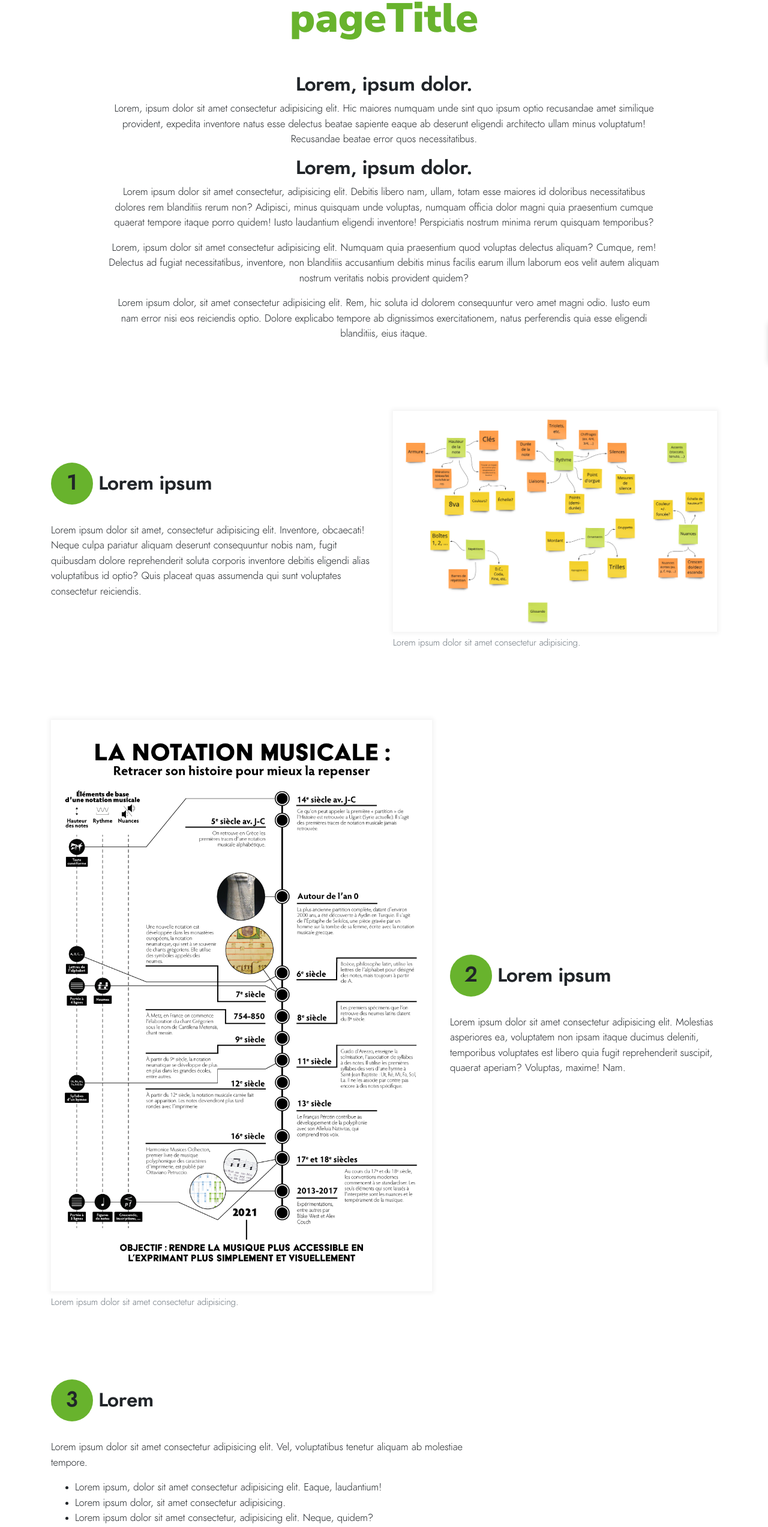
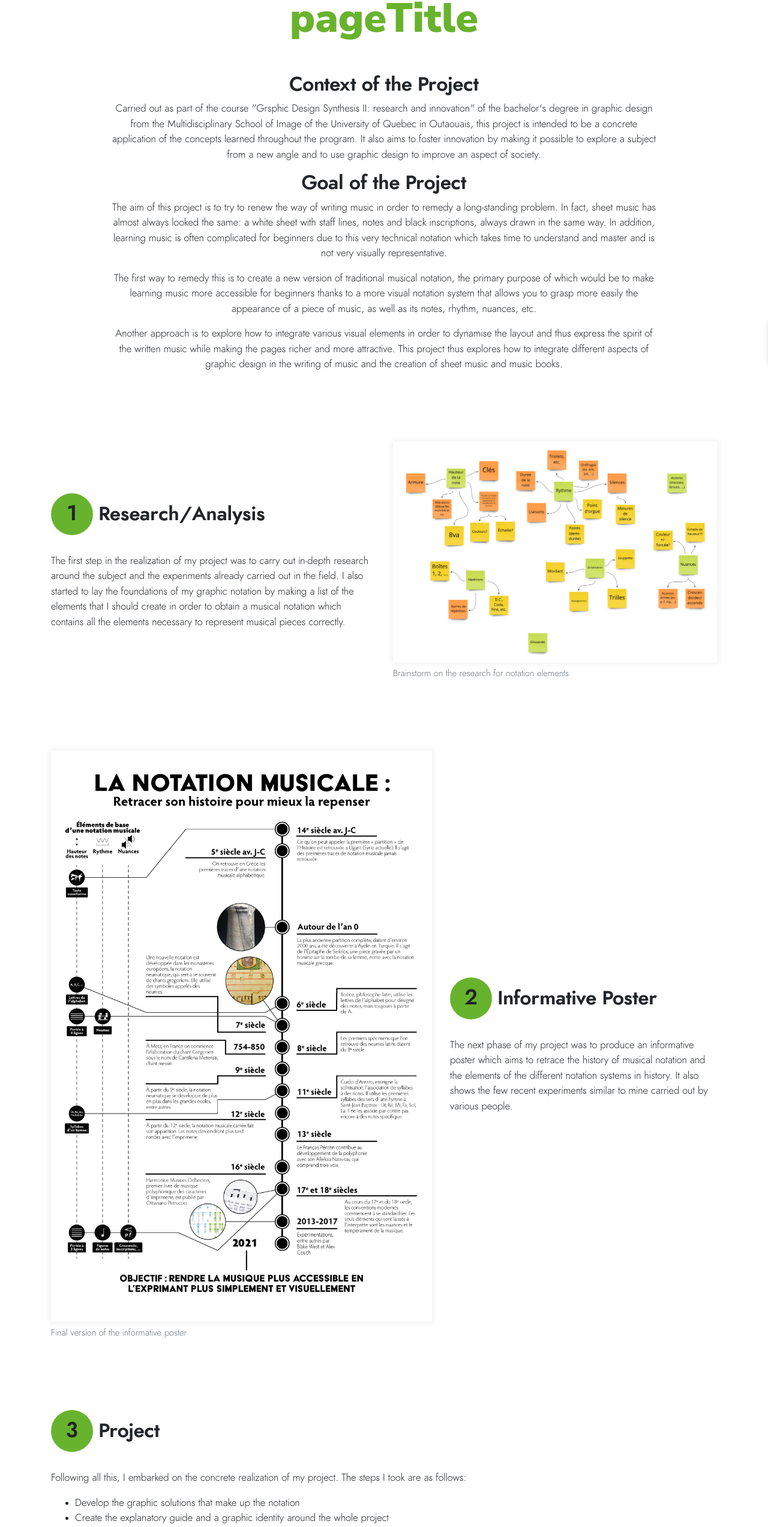
Before and after one commit to benoitlord/portfolio_nuxt, a Nuxt app: page /synthese in a window 1280 px wide. Shown: the part 147-2692 px from the top of the page at 60% size. Built offline with nearby package versions, Linux system fonts and the light colour scheme; a web font is replaced by a local one.

Commit message:
Added the EN content on the synthèses page

```diff
--- a/pages/synthese.vue
+++ b/pages/synthese.vue
@@ -8,12 +8,12 @@
     <b-row align-h="center">
       <b-col cols="12" md="10" class="text-center">
         <div v-if="$i18n.locale === 'en'">
-          <h2>Lorem, ipsum dolor.</h2>
-          <p>Lorem, ipsum dolor sit amet consectetur adipisicing elit. Hic maiores numquam unde sint quo ipsum optio recusandae amet similique provident, expedita inventore natus esse delectus beatae sapiente eaque ab deserunt eligendi architecto ullam minus voluptatum! Recusandae beatae error quos necessitatibus.</p>
-          <h2>Lorem, ipsum dolor.</h2>
-          <p>Lorem ipsum dolor sit amet consectetur, adipisicing elit. Debitis libero nam, ullam, totam esse maiores id doloribus necessitatibus dolores rem blanditiis rerum non? Adipisci, minus quisquam unde voluptas, numquam officia dolor magni quia praesentium cumque quaerat tempore itaque porro quidem! Iusto laudantium eligendi inventore! Perspiciatis nostrum minima rerum quisquam temporibus?</p>
-          <p>Lorem, ipsum dolor sit amet consectetur adipisicing elit. Numquam quia praesentium quod voluptas delectus aliquam? Cumque, rem! Delectus ad fugiat necessitatibus, inventore, non blanditiis accusantium debitis minus facilis earum illum laborum eos velit autem aliquam nostrum veritatis nobis provident quidem?</p>
-          <p>Lorem ipsum dolor, sit amet consectetur adipisicing elit. Rem, hic soluta id dolorem consequuntur vero amet magni odio. Iusto eum nam error nisi eos reiciendis optio. Dolore explicabo tempore ab dignissimos exercitationem, natus perferendis quia esse eligendi blanditiis, eius itaque.</p>
+          <h2>Context of the Project</h2>
+          <p>Carried out as part of the course "Grsphic Design Synthesis II: research and innovation" of the bachelor's degree in graphic design from the Multidisciplinary School of Image of the University of Quebec in Outaouais, this project is intended to be a concrete application of the concepts learned throughout the program. It also aims to foster innovation by making it possible to explore a subject from a new angle and to use graphic design to improve an aspect of society.</p>
+          <h2>Goal of the Project</h2>
+          <p>The aim of this project is to try to renew the way of writing music in order to remedy a long-standing problem. In fact, sheet music has almost always looked the same: a white sheet with staff lines, notes and black inscriptions, always drawn in the same way. In addition, learning music is often complicated for beginners due to this very technical notation which takes time to understand and master and is not very visually representative.</p>
+          <p>The first way to remedy this is to create a new version of traditional musical notation, the primary purpose of which would be to make learning music more accessible for beginners thanks to a more visual notation system that allows you to grasp more easily the appearance of a piece of music, as well as its notes, rhythm, nuances, etc.</p>
+          <p>Another approach is to explore how to integrate various visual elements in order to dynamise the layout and thus express the spirit of the written music while making the pages richer and more attractive. This project thus explores how to integrate different aspects of graphic design in the writing of music and the creation of sheet music and music books.</p>
         </div>
         <div v-if="$i18n.locale === 'fr'">
           <h2>Contexte du projet</h2>
@@ -28,8 +28,8 @@
     <b-row align-v="center" style="margin-top: 100px; margin-bottom: 100px;">
       <b-col cols="12" md="7" lg="6">
         <div v-if="$i18n.locale === 'en'">
-          <h2 style="margin-bottom: 30px;" class="number-title"><span class="number">1</span> Lorem ipsum</h2>
-          <p>Lorem ipsum dolor sit amet, consectetur adipisicing elit. Inventore, obcaecati! Neque culpa pariatur aliquam deserunt consequuntur nobis nam, fugit quibusdam dolore reprehenderit soluta corporis inventore debitis eligendi alias voluptatibus id optio? Quis placeat quas assumenda qui sunt voluptates consectetur reiciendis.</p>
+          <h2 style="margin-bottom: 30px;" class="number-title"><span class="number">1</span> Research/Analysis</h2>
+          <p>The first step in the realization of my project was to carry out in-depth research around the subject and the experiments already carried out in the field. I also started to lay the foundations of my graphic notation by making a list of the elements that I should create in order to obtain a musical notation which contains all the elements necessary to represent musical pieces correctly.</p>
         </div>
         <div  v-if="$i18n.locale === 'fr'">
           <h2 style="margin-bottom: 30px;" class="number-title"><span class="number">1</span> Recherche/Analyse</h2>
@@ -39,15 +39,15 @@
       <b-col cols="12" md="5" lg="6">
         <figure class="figure">
           <img class="figure-img img-fluid box-shadow" src="~assets/synthese_recherche.png" :alt="$t('captionBelow')" aria-labelledby="img-caption_1" />
-          <figcaption class="figure-caption" id="img-caption_1">{{ (($i18n.locale === 'en') ? "Lorem ipsum dolor sit amet consectetur adipisicing." : "Brainstorm pour la recherche des éléments de notation" )}}</figcaption>
+          <figcaption class="figure-caption" id="img-caption_1">{{ (($i18n.locale === 'en') ? "Brainstorm on the research for notation elements" : "Brainstorm pour la recherche des éléments de notation" )}}</figcaption>
         </figure>
       </b-col>
     </b-row>
     <b-row align-v="center" style="margin-top: 100px; margin-bottom: 100px;">
       <b-col cols="12" md="7" lg="5" order-md="last">
         <div v-if="$i18n.locale === 'en'">
-          <h2 style="margin-bottom: 30px;" class="number-title"><span class="number">2</span> Lorem ipsum</h2>
-          <p v-if="$i18n.locale === 'en'">Lorem ipsum dolor sit amet consectetur adipisicing elit. Molestias asperiores ea, voluptatem non ipsam itaque ducimus deleniti, temporibus voluptates est libero quia fugit reprehenderit suscipit, quaerat aperiam? Voluptas, maxime! Nam.</p>
+          <h2 style="margin-bottom: 30px;" class="number-title"><span class="number">2</span> Informative Poster</h2>
+          <p v-if="$i18n.locale === 'en'">The next phase of my project was to produce an informative poster which aims to retrace the history of musical notation and the elements of the different notation systems in history. It also shows the few recent experiments similar to mine carried out by various people.</p>
         </div>
         <div v-if="$i18n.locale === 'fr'">
           <h2 style="margin-bottom: 30px;" class="number-title"><span class="number">2</span> Affiche informative</h2>
@@ -57,21 +57,21 @@
       <b-col cols="12" md="5" lg="7">
         <figure class="figure">
           <img class="figure-img img-fluid box-shadow" src="~assets/synthese_affiche-informative.png" :alt="$t('captionBelow')" aria-labelledby="img-caption_2" />
-          <figcaption class="figure-caption" id="img-caption_2">{{ (($i18n.locale === 'en') ? "Lorem ipsum dolor sit amet consectetur adipisicing." : "Version finale de l'affiche informative" )}}</figcaption>
+          <figcaption class="figure-caption" id="img-caption_2">{{ (($i18n.locale === 'en') ? "Final version of the informative poster" : "Version finale de l'affiche informative" )}}</figcaption>
         </figure>
       </b-col>
     </b-row>
     <b-row align-v="center" style="margin-top: 100px; margin-bottom: 100px;">
       <b-col cols="12" md="10" lg="8">
         <div v-if="$i18n.locale === 'en'">
-          <h2 style="margin-bottom: 30px;" class="number-title"><span class="number">3</span> Lorem</h2>
-          <p>Lorem ipsum dolor sit amet consectetur adipisicing elit. Vel, voluptatibus tenetur aliquam ab molestiae tempore.</p>
+          <h2 style="margin-bottom: 30px;" class="number-title"><span class="number">3</span> Project</h2>
+          <p>Following all this, I embarked on the concrete realization of my project. The steps I took are as follows:</p>
           <ul>
-            <li>Lorem ipsum, dolor sit amet consectetur adipisicing elit. Eaque, laudantium!</li>
-            <li>Lorem ipsum dolor, sit amet consectetur adipisicing.</li>
-            <li>Lorem ipsum dolor sit amet consectetur, adipisicing elit. Neque, quidem?</li>
-            <li>Lorem, ipsum dolor sit amet consectetur adipisicing elit.</li>
-            <li>Lorem ipsum dolor sit amet consectetur adipisicing elit. Iste.</li>
+            <li>Develop the graphic solutions that make up the notation</li>
+            <li>Create the explanatory guide and a graphic identity around the whole project</li>
+            <li>Develop a system for the graphic elements around the score</li>
+            <li>Create examples of transformed scores</li>
+            <li>Create an explanatory poster on the benefits of my notation</li>
           </ul>
         </div>
         <div v-if="$i18n.locale === 'fr'">
@@ -90,8 +90,8 @@
     <b-row align-v="center" style="margin-top: 100px; margin-bottom: 100px;">
       <b-col cols="12" md="6" lg="5">
         <div v-if="$i18n.locale === 'en'">
-          <h3>Lorem ipsum dolor</h3>
-          <p>Lorem ipsum dolor sit amet consectetur adipisicing elit. Accusantium, dolor. Quidem odio, libero eius officiis quod odit suscipit magni accusamus at qui fuga reprehenderit rem aut aliquam soluta dolor minima exercitationem ea optio quos. Natus!</p>
+          <h3>Development of the Notation</h3>
+          <p>To develop my musical notation, I first used the list of elements to be represented that I had produced during my research and I separated it into three main categories of: The pitch of the notes, rhythm and expression. I then started to associate each element with a graphic solution to finally put everything in common on a test score.</p>
         </div>
         <div v-if="$i18n.locale === 'fr'">
           <h3>Développement de la notation</h3>
@@ -101,27 +101,27 @@
       <b-col cols="12" md="6" lg="7">
         <figure class="figure">
           <img class="figure-img img-fluid" src="~assets/synthese_post-it-notation.png" :alt="$t('captionBelow')" aria-labelledby="img-caption_3" />
-          <figcaption class="figure-caption" id="img-caption_3">{{ (($i18n.locale === 'en') ? "Lorem ipsum dolor sit amet consectetur adipisicing." : "Planification des solutions pour la notation" )}}</figcaption>
+          <figcaption class="figure-caption" id="img-caption_3">{{ (($i18n.locale === 'en') ? "Planification of the  solutions for the notation" : "Planification des solutions pour la notation" )}}</figcaption>
         </figure>
       </b-col>
       <b-col cols="12" md="6" style="margin-top: 30px;">
         <figure class="figure">
           <img class="figure-img img-fluid box-shadow" src="~assets/synthese_esquisse_notation.jpg" :alt="$t('captionBelow')" aria-labelledby="img-caption_4" />
-          <figcaption class="figure-caption" id="img-caption_4">{{ (($i18n.locale === 'en') ? "Lorem ipsum dolor sit amet consectetur adipisicing." : "Esquisse préliminaire de la notation" )}}</figcaption>
+          <figcaption class="figure-caption" id="img-caption_4">{{ (($i18n.locale === 'en') ? "Preliminary sketch of the notation" : "Esquisse préliminaire de la notation" )}}</figcaption>
         </figure>
       </b-col>
       <b-col cols="12" md="6" style="margin-top: 30px;">
         <figure class="figure">
           <img class="figure-img img-fluid box-shadow" src="~assets/synthese_esquisse-partition.png" :alt="$t('captionBelow')" aria-labelledby="img-caption_5" />
-          <figcaption class="figure-caption" id="img-caption_5">{{ (($i18n.locale === 'en') ? "Lorem ipsum dolor sit amet consectetur adipisicing." : "Premier test de partition" )}}</figcaption>
+          <figcaption class="figure-caption" id="img-caption_5">{{ (($i18n.locale === 'en') ? "First test with a score" : "Premier test de partition" )}}</figcaption>
         </figure>
       </b-col>
     </b-row>
     <b-row align-v="center" align-h="center" style="margin-top: 100px; margin-bottom: 100px;">
       <b-col cols="12" md="10" lg="8" class="text-center">
         <div v-if="$i18n.locale === 'en'">
-          <h3>Lorem ipsum dolor sit</h3>
-          <p>Lorem ipsum dolor sit amet consectetur adipisicing elit. Magnam illum a neque iure perspiciatis quae voluptates, ab itaque error sint nam commodi reprehenderit consectetur dolores quos! Quam sit modi illum illo ea obcaecati temporibus aut nisi omnis a non tempora, rerum ratione eos. Quae aspernatur explicabo expedita modi saepe vitae!</p>
+          <h3>Creation of the Explanatory Guide</h3>
+          <p>My next step was to lay out the explanatory guide which will allow users to understand the use of my notation. At the same time, I also started to develop a graphic identity that allows me to identify my project, as a sort of brand image. To explain in detail how the notation works, I chose to reuse the three main categories of elements listed previously and gradually build the notation by adding the solutions I developed one at a time.</p>
         </div>
         <div v-if="$i18n.locale === 'fr'">
           <h3>Création du guide explicatif</h3>
@@ -131,33 +131,33 @@
       <b-col cols="12">
         <figure class="figure" style="width: 100%;">
           <div id="adobe-dc-view" class="box-shadow figure-img" style="width: 100%; margin-top: 30px;"  aria-labelledby="img-caption_6"></div>
-          <figcaption class="figure-caption" id="img-caption_6">{{ (($i18n.locale === 'en') ? "Lorem ipsum dolor sit amet consectetur adipisicing." : "Version finale du guide explicatif" )}}</figcaption>
+          <figcaption class="figure-caption" id="img-caption_6">{{ (($i18n.locale === 'en') ? "Final version of the explanatory guide" : "Version finale du guide explicatif" )}}</figcaption>
         </figure>
       </b-col>
     </b-row>
     <b-row align-v="center" style="margin-top: 100px; margin-bottom: 100px;">
       <b-col cols="12" md="6" lg="5">
         <div v-if="$i18n.locale === 'en'">
-          <h3>Lorem ipsum dolor sit amet consectetur adipisicing</h3>
-          <p>Lorem ipsum dolor sit amet consectetur adipisicing elit. Accusantium, dolor. Quidem odio, libero eius officiis quod odit suscipit magni accusamus at qui fuga reprehenderit rem aut aliquam soluta dolor minima exercitationem ea optio quos. Natus!</p>
+          <h3>Development of the Graphic Element System</h3>
+          <p>I then started to develop the system allowing to add elements of layout around the scores to energize the whole and visually express the atmosphere of a song.</p>
         </div>
         <div v-if="$i18n.locale === 'fr'">
           <h3>Développement du système d'éléments graphiques</h3>
-          <p>J'ai ensuite commencé à élaborer le système permettant d'ajouter des éléments de mise en page autour de la paritions pour dynamiser le tout exprimer visuellement l'atmosphère d'une pièce.</p>
+          <p>J'ai ensuite commencé à élaborer le système permettant d'ajouter des éléments de mise en page autour de la partitions pour dynamiser le tout et exprimer visuellement l'atmosphère d'une pièce.</p>
         </div>
       </b-col>
       <b-col cols="12" md="6" lg="7">
         <figure class="figure">
           <img class="figure-img img-fluid" src="~assets/synthese_mep.png" :alt="$t('captionBelow')" aria-labelledby="img-caption_7" />
-          <figcaption class="figure-caption" id="img-caption_7">{{ (($i18n.locale === 'en') ? "Lorem ipsum dolor sit amet consectetur adipisicing." : "Exemple du système d'éléments de mise en page" )}}</figcaption>
+          <figcaption class="figure-caption" id="img-caption_7">{{ (($i18n.locale === 'en') ? "Exemple of the graphic element system" : "Exemple du système d'éléments de mise en page" )}}</figcaption>
         </figure>
       </b-col>
     </b-row>
     <b-row align-v="center" align-h="center" style="margin-top: 100px; margin-bottom: 100px;">
       <b-col cols="12" md="10" lg="8" class="text-center">
         <div v-if="$i18n.locale === 'en'">
-          <h3>Lorem ipsum dolor sit</h3>
-          <p>Lorem ipsum dolor sit amet consectetur adipisicing elit. Ullam quod necessitatibus, odit delectus facere ab laudantium, optio voluptate, aspernatur a rem? Eius earum ducimus dolores?</p>
+          <h3>Creation of sample scores</h3>
+          <p>Then I worked on creating sample scores that showcase the notation I designed. To do this, I chose two well-known pieces, in two different styles in order to offer familiarity to the reader.</p>
         </div>
         <div v-if="$i18n.locale === 'fr'">
           <h3>Création d'exemples de partitions</h3>
@@ -167,21 +167,21 @@
       <b-col cols="12" md="6">
         <figure class="figure">
           <img class="figure-img img-fluid" src="~assets/synthese_menuet-bach.png" :alt="$t('captionBelow')" aria-labelledby="img-caption_8" />
-          <figcaption class="figure-caption" id="img-caption_8" v-html="(($i18n.locale === 'en') ? 'Lorem ipsum dolor sit amet consectetur adipisicing.' : 'Premier exemple de partition transformée&nbsp;: <em>Menuet</em>, de Johann Sebastian Bach')"></figcaption>
+          <figcaption class="figure-caption" id="img-caption_8" v-html="(($i18n.locale === 'en') ? 'First sample score: <em>Minuet</em>, by Johann Sebastian Bach' : 'Premier exemple de partition transformée&nbsp;: <em>Menuet</em>, de Johann Sebastian Bach')"></figcaption>
         </figure>
       </b-col>
       <b-col cols="12" md="6">
         <figure class="figure">
           <img class="figure-img img-fluid" src="~assets/synthese_imagine.png" :alt="$t('captionBelow')" aria-labelledby="img-caption_9" />
-          <figcaption class="figure-caption" id="img-caption_9" v-html="(($i18n.locale === 'en') ? 'Lorem ipsum dolor sit amet consectetur adipisicing.' : 'Deuxième exemple de partition transformée&nbsp;: <em lang=\'en\'>Imagine</em>, de John Lennon')"></figcaption>
+          <figcaption class="figure-caption" id="img-caption_9" v-html="(($i18n.locale === 'en') ? 'Second sample score: <em>Imagine</em>, by John Lennon' : 'Deuxième exemple de partition transformée&nbsp;: <em lang=\'en\'>Imagine</em>, de John Lennon')"></figcaption>
         </figure>
       </b-col>
     </b-row>
     <b-row align-v="center" style="margin-top: 100px; margin-bottom: 100px;">
       <b-col cols="12" md="6" lg="5">
         <div v-if="$i18n.locale === 'en'">
-          <h3>Lorem ipsum dolor sit amet consectetur adipisicing elit.</h3>
-          <p>Lorem, ipsum dolor sit amet consectetur adipisicing elit. Magni cum ratione non illum ipsam nulla. Adipisci unde quasi blanditiis tempore.</p>
+          <h3>Design of a poster showing the benefits of rating</h3>
+          <p>Finally, I set out to create a poster that recaps the benefits of the scoring system I created.</p>
         </div>
         <div v-if="$i18n.locale === 'fr'">
           <h3>Conception d'une affiche montrant les avantages de la notation</h3>
@@ -191,7 +191,7 @@
       <b-col cols="12" md="6" lg="7">
         <figure class="figure">
           <img class="figure-img img-fluid" src="~assets/synthese_affiche-explicative.png" :alt="$t('captionBelow')" aria-labelledby="img-caption_10" />
-          <figcaption class="figure-caption" id="img-caption_10">{{ (($i18n.locale === 'en') ? "Lorem ipsum dolor sit amet consectetur adipisicing." : "Version finale de l'affiche explicative" )}}</figcaption>
+          <figcaption class="figure-caption" id="img-caption_10">{{ (($i18n.locale === 'en') ? "Final version of the explanatory poster" : "Version finale de l'affiche explicative" )}}</figcaption>
         </figure>
       </b-col>
     </b-row>
```
